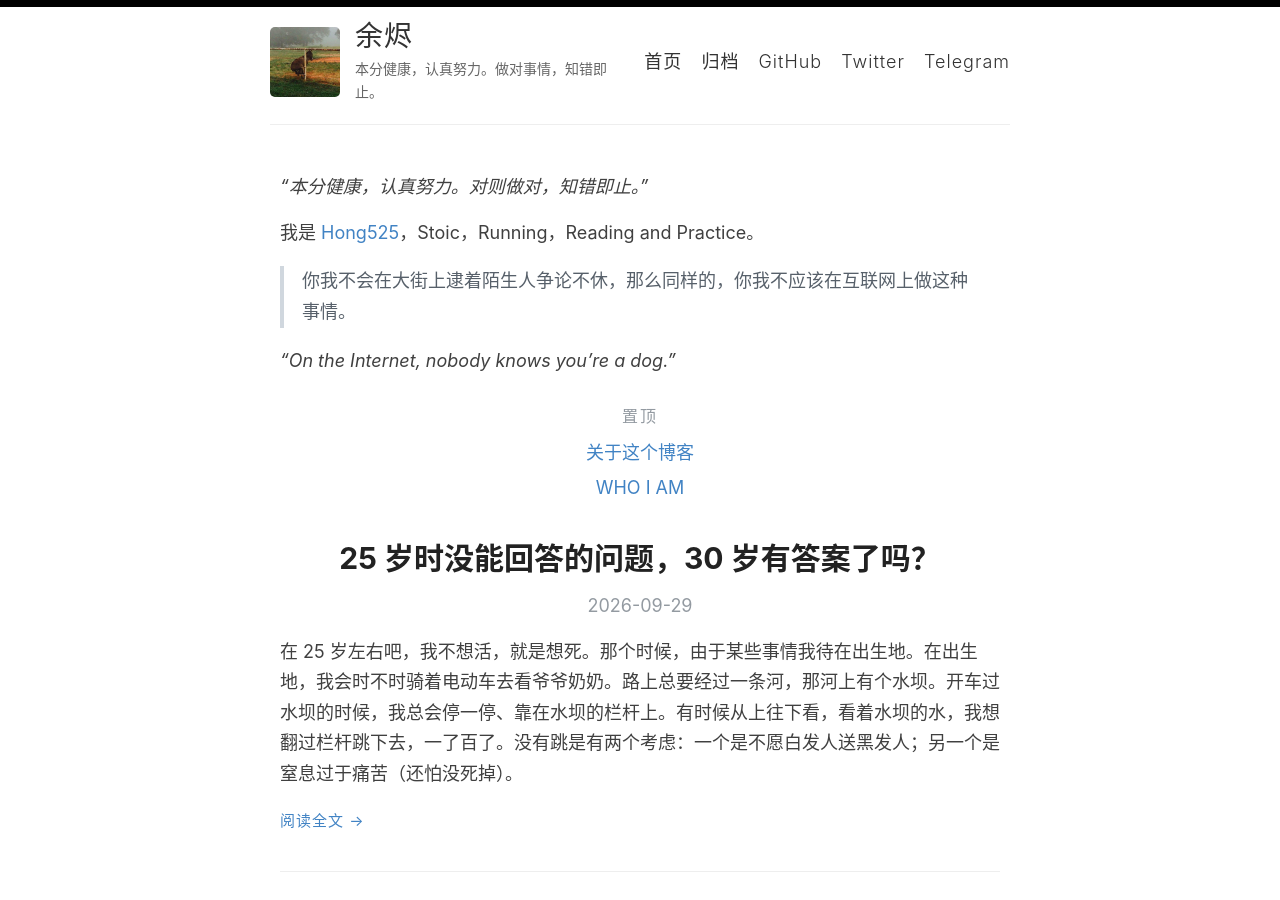
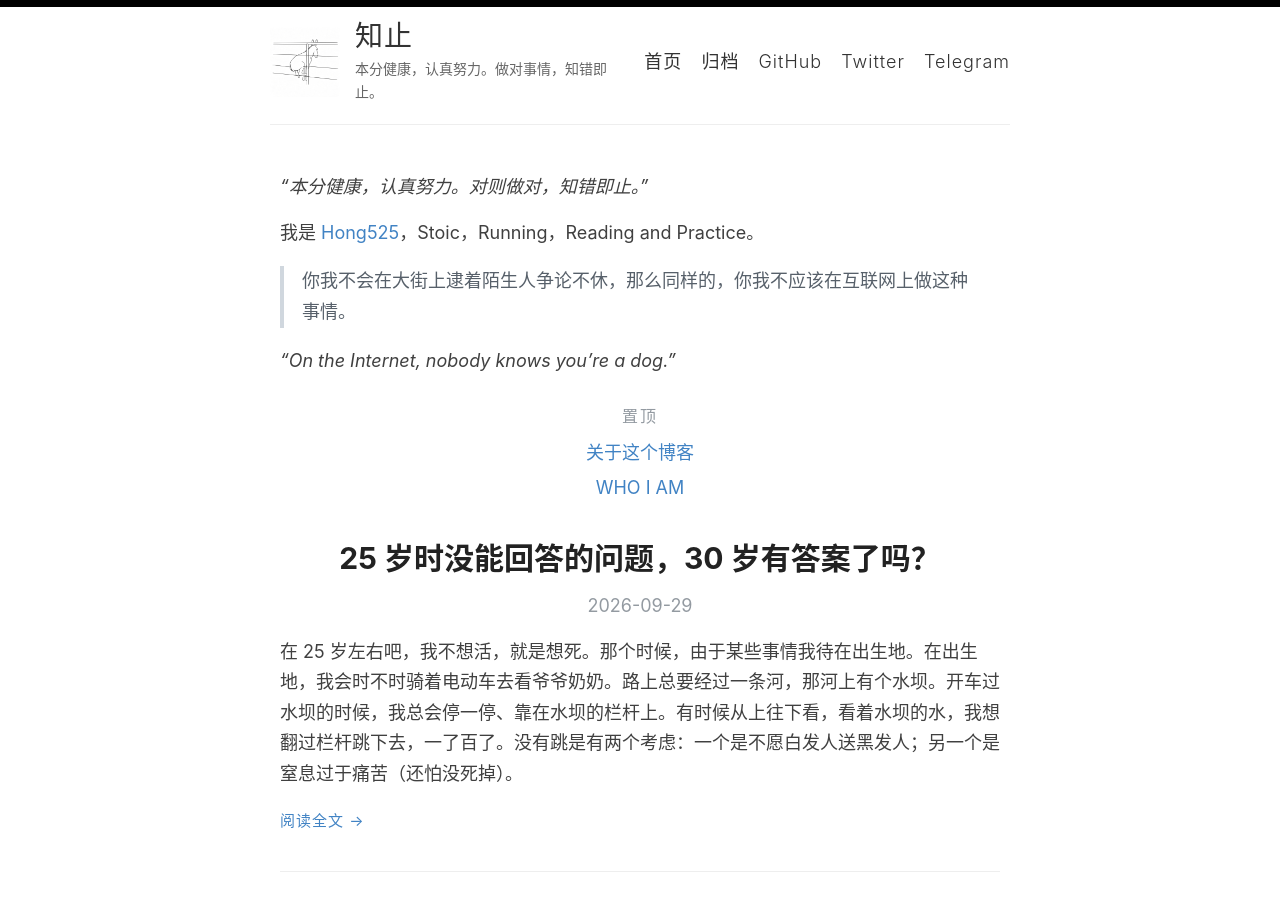
Before and after one commit to hong525-gh/hong525_blog, a Jekyll site: the page built from index.md, in a window 1280 px wide and 900 px high. Built offline with Jekyll 4.4.1, drawn with Linux system fonts in a browser that asks for light colours.

Commit message:
重命名博客为「知止」并更换头像/图标为 donkey_02.jpg
- 站点标题：余烬 → 知止（_config.yml，README 由 generate_readme.py 同步再生成）
- favicon 与页首头像：logo.jpeg → donkey_02.jpg（1024x1024 方形，CSS 固定 70x70 无需调整）
- 删除旧图 logo.jpeg
- 历史文章 2026-06-12-about-blog.md 中解释旧名的段落保留不改（属当日记录）

```diff
--- a/_config.yml
+++ b/_config.yml
@@ -2,7 +2,7 @@
 # 架构：内容源 → 同步脚本 → _posts/ → Jekyll → GitHub Pages
 # 样式：自托管（assets/css/main.scss），参考 willmcgugan.github.io 排版
 
-title: 余烬
+title: 知止
 description: 本分健康，认真努力。做对事情，知错即止。
 url: "https://hong525-gh.github.io"
 baseurl: "/hong525_blog"
@@ -22,4 +22,4 @@ theme_config:
 author:
   name: Hong525
 
-favicon: "logo.jpeg"
+favicon: "donkey_02.jpg"
--- a/_layouts/default.html
+++ b/_layouts/default.html
@@ -7,7 +7,7 @@
 
     <header class="masthead container">
       <a href="{{ "/" | relative_url }}" class="site-avatar">
-        <img src="{{ "/logo.jpeg" | relative_url }}" alt="{{ site.title }}" />
+        <img src="{{ "/donkey_02.jpg" | relative_url }}" alt="{{ site.title }}" />
       </a>
 
       <div class="site-info">
--- a/scripts/generate_readme.py
+++ b/scripts/generate_readme.py
@@ -119,7 +119,7 @@ def generate_readme():
     pinned = [p for p in posts if "pin" in p["categories"]]
 
     lines = [
-        "# 余烬",
+        "# 知止",
         "",
         "_本分健康，认真努力。做对事情，知错即止。_",
         "",
```
Also changed, not shown: README.md, donkey_02.jpg (added), logo.jpeg (deleted).
